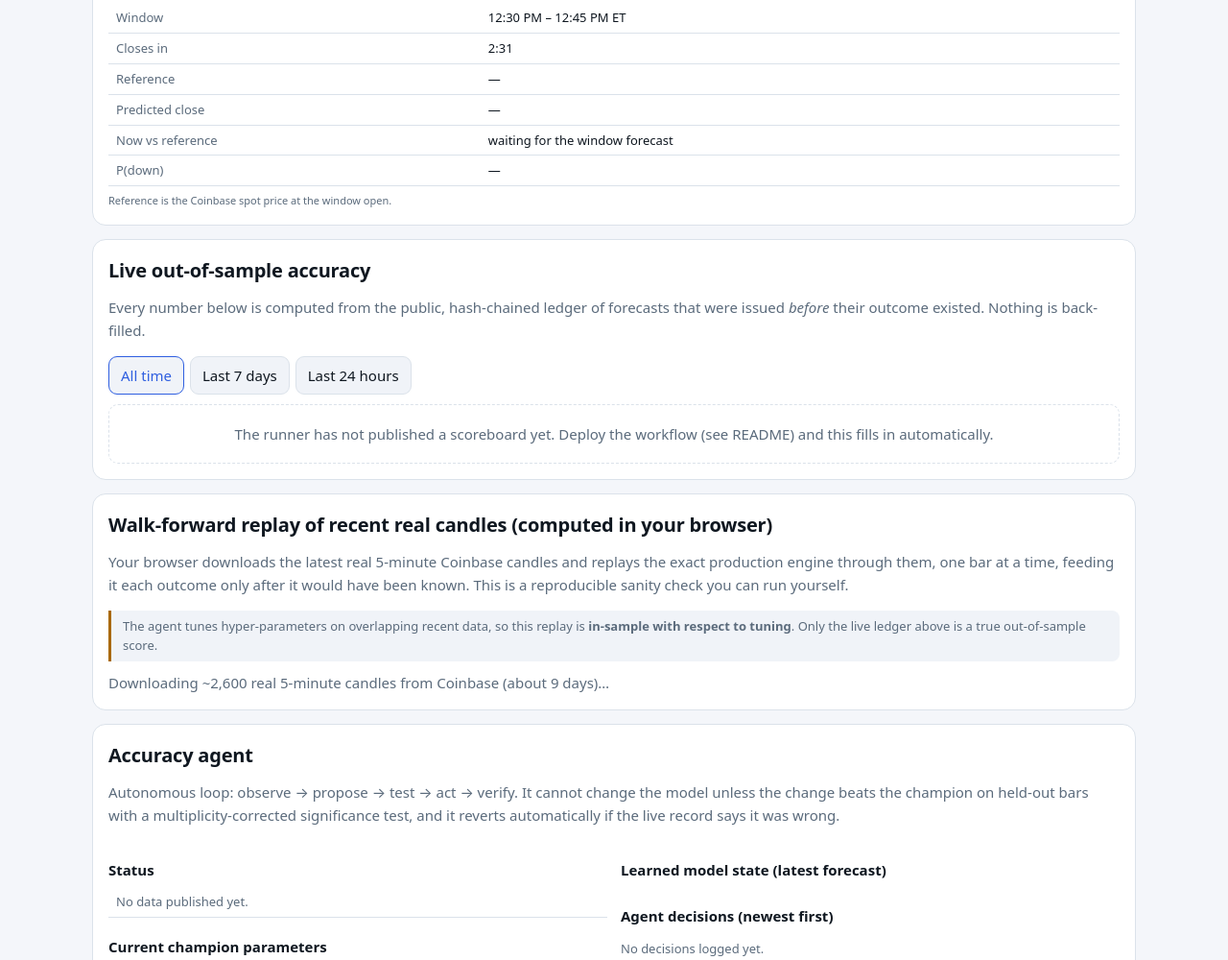
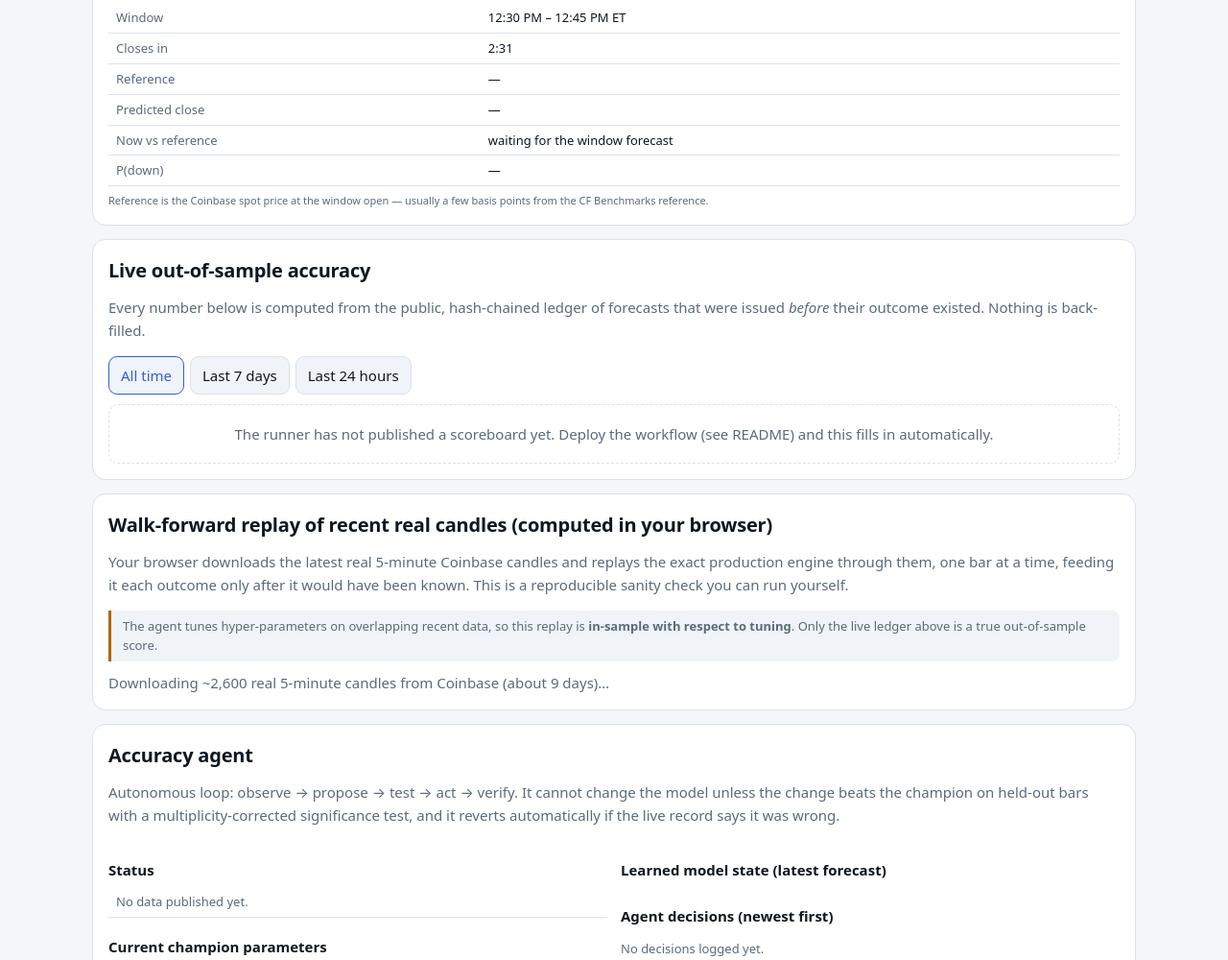
Before and after one commit to MisoPrettyStacks/building-a-thing, a website with bundled scripts: page index.html in a window 1280 px wide. Shown: the part 1228-2228 px from the top of the page at 96% size. Built offline with nearby package versions, Linux system fonts and the light colour scheme; no server answers.

Commit message:
Window panel: note the Coinbase spot vs CF Benchmarks reference gap

```diff
--- a/index.html
+++ b/index.html
@@ -70,7 +70,7 @@
       <tr><th>Now vs reference</th><td id="wVs">—</td></tr>
       <tr><th>P(down)</th><td id="wPdown">—</td></tr>
     </table>
-    <div class="muted" style="font-size:11px;margin-top:6px">Reference is the Coinbase spot price at the window open.</div>
+    <div class="muted" style="font-size:11px;margin-top:6px">Reference is the Coinbase spot price at the window open — usually a few basis points from the CF Benchmarks reference.</div>
   </div>
 </section>
 
```
